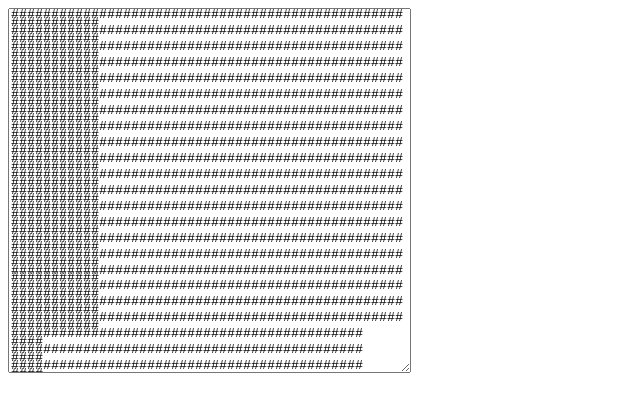
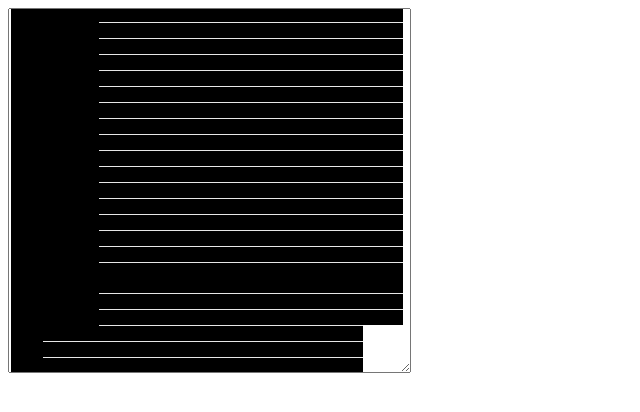
Before and after one commit to torrobinson/roguelike, a plain HTML site: page game.html in a window 1280 px wide. Shown: the whole page, without its empty margins (0-640 px from the left). Drawn offline with Linux system fonts and the light colour scheme.

Commit message:
Display "earth"/wall as an actual ascii-block

```diff
--- a/game.html
+++ b/game.html
@@ -1,5 +1,6 @@
 <html>
     <head>
+        <meta charset="utf-8"/>
         <!-- Classes and helpers -->
         <script src="js/game/Actors/Environment/Earth.js"></script>
         <script src="js/game/Actors/Environment/Wall.js"></script>
--- a/js/game/Actors/Environment/Earth.js
+++ b/js/game/Actors/Environment/Earth.js
@@ -1,3 +1,3 @@
 Earth = function(){
-    this.character = '#';
+    this.character = '█';
 };
```
